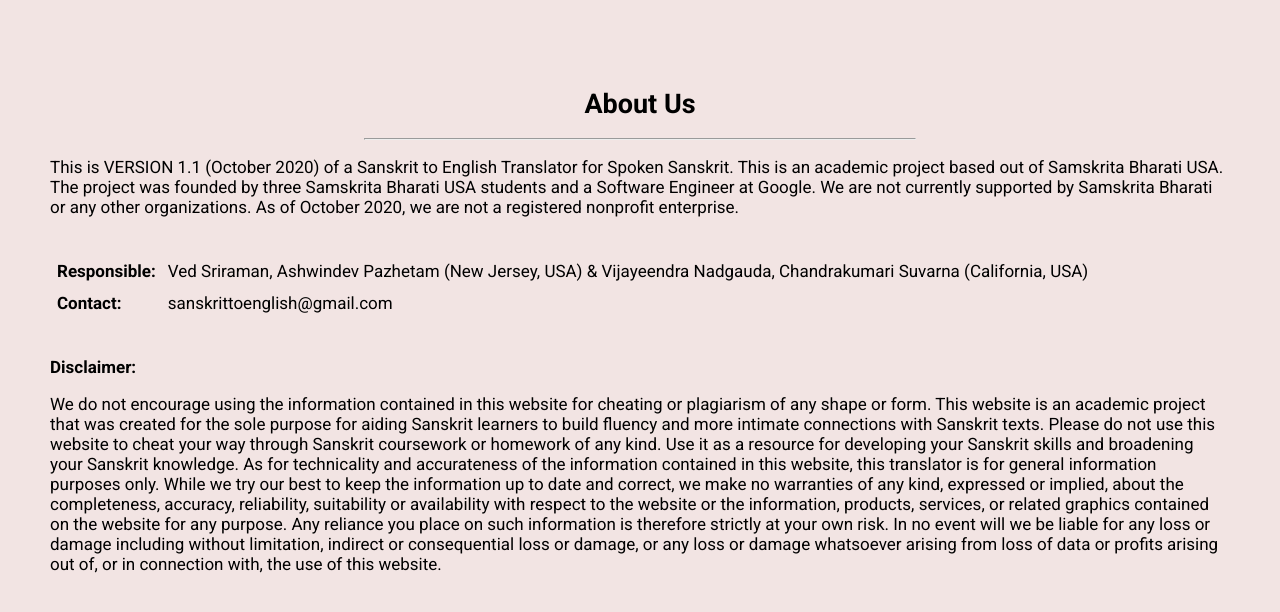
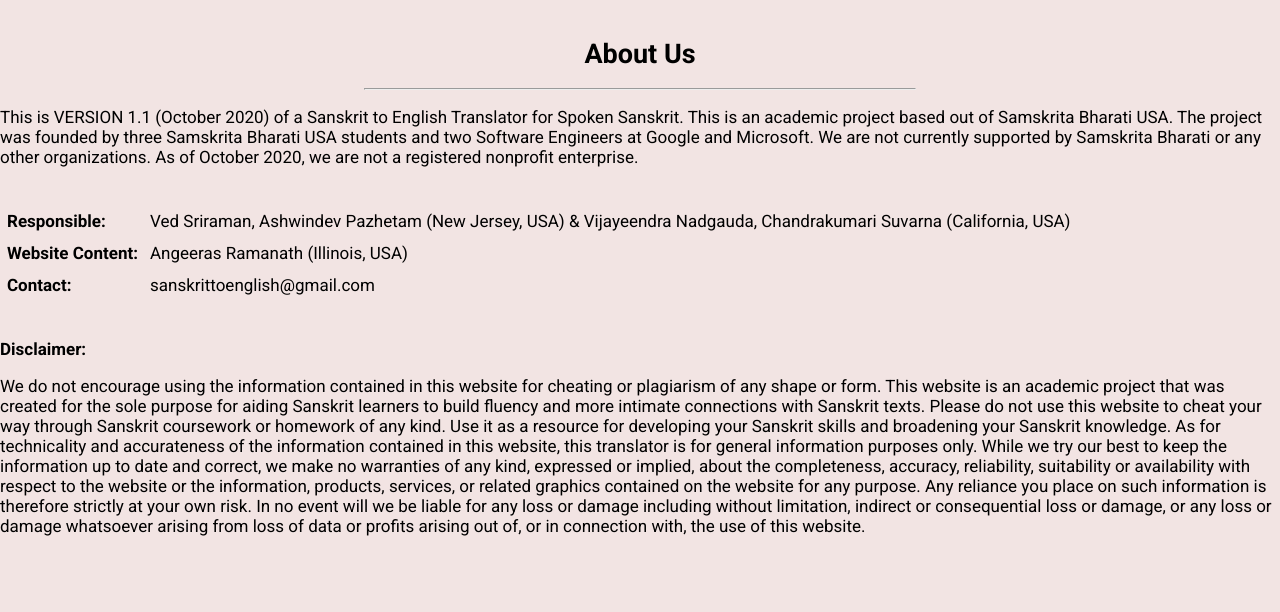
Before and after one commit to apazhetam/sanskrit-translator-website, a Flask app: page /about/ in a window 1280 px wide. Shown: the part 87-699 px from the top of the page. Run offline with Flask 2, Linux system fonts and the light colour scheme; parts of the project's set-up code (start-up, migrations or seed data) failed here and were passed over.

Commit message:
Update about.html

```diff
--- a/templates/about.html
+++ b/templates/about.html
@@ -6,7 +6,6 @@
         font-size: 17px;
         text-align: left;
         font-family: roboto;
-        margin: 50px 50px;
 
     }
 
@@ -24,7 +23,7 @@
         <h1 style="font-size: 27px; text-align:center;">About Us</h1>
         <hr style="width: 550px;">
         <p>This is VERSION 1.1 (October 2020) of a Sanskrit to English Translator for Spoken Sanskrit.
-This is an academic project based out of Samskrita Bharati USA. The project was founded by three Samskrita Bharati USA students and a Software Engineer at Google. We are not currently supported by Samskrita Bharati or any other organizations. As of October 2020, we are not a registered nonprofit enterprise.
+This is an academic project based out of Samskrita Bharati USA. The project was founded by three Samskrita Bharati USA students and two Software Engineers at Google and Microsoft. We are not currently supported by Samskrita Bharati or any other organizations. As of October 2020, we are not a registered nonprofit enterprise.
         </p>
         <br>
         <table>
@@ -33,9 +32,12 @@
                 <td style="padding:5px;">Ved Sriraman, Ashwindev Pazhetam (New Jersey, USA) & Vijayeendra Nadgauda, Chandrakumari Suvarna (California, USA)</td>
             </tr>
             <tr>
+                <td style="font-weight:bold;padding:5px;">Website Content: </td>
+                <td style="padding:5px;">Angeeras Ramanath (Illinois, USA) </td>
+            </tr>
+            </tr>
                 <td style="font-weight:bold;padding:5px;">Contact: </td>
                 <td style="padding:5px;">sanskrittoenglish@gmail.com </td>
-            </tr>
         </table>
         <br>
         <p style="font-weight:bold">Disclaimer:</p>
```
